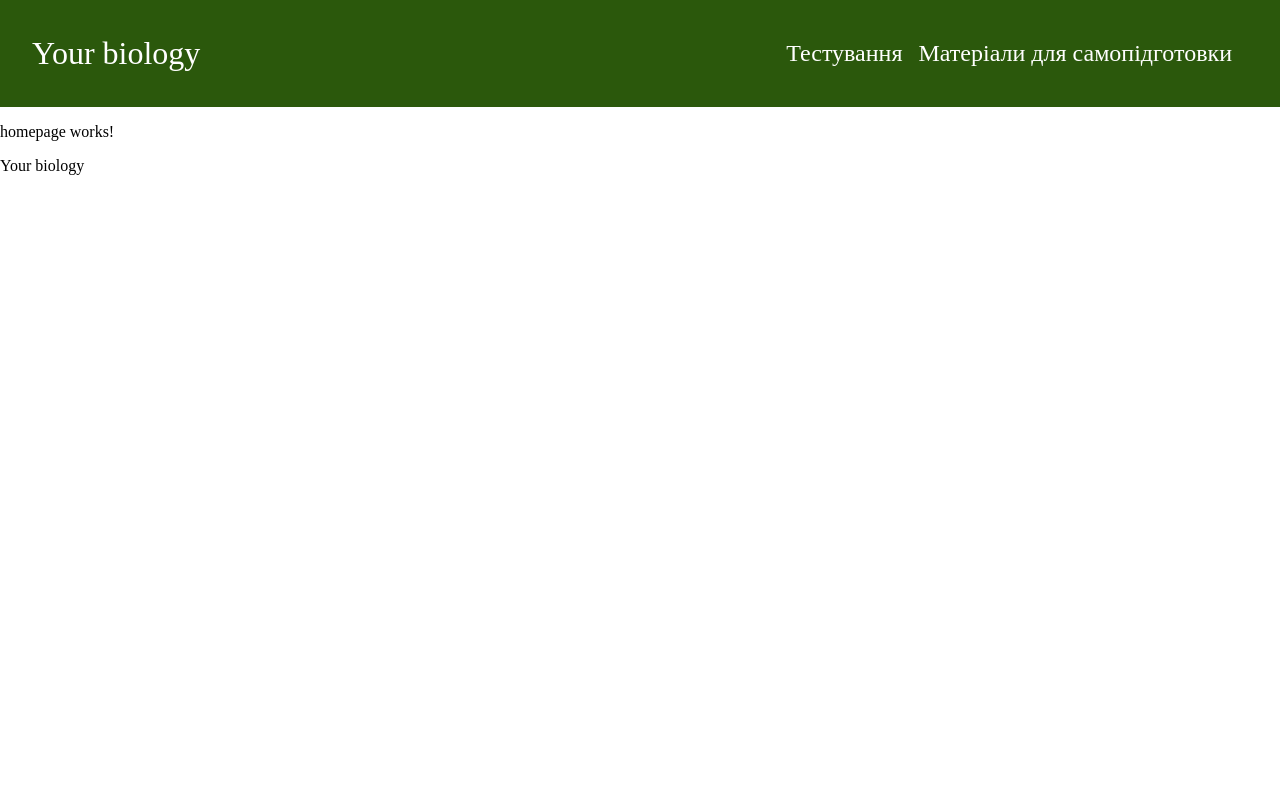
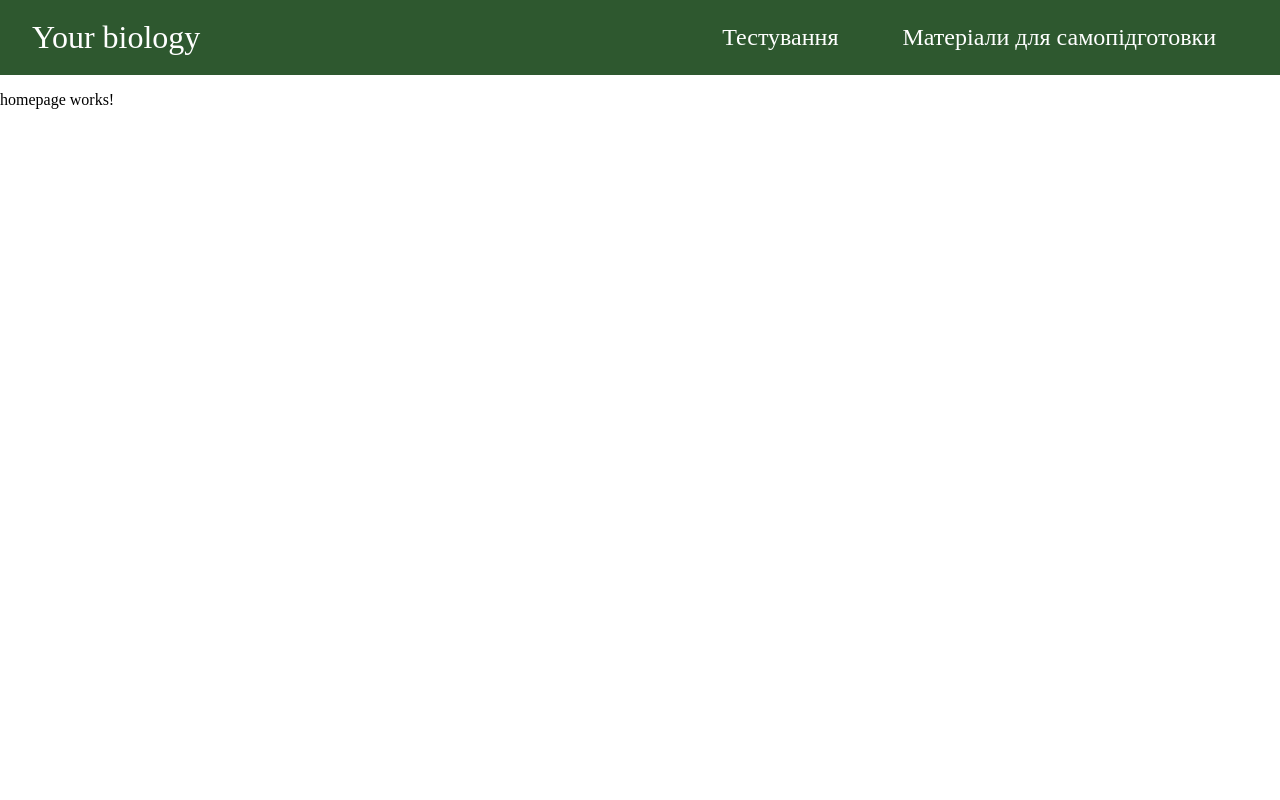
Before and after one commit to biologytest/biologytest, an Angular app: page /home in a window 1280 px wide. Shown: the top 800 px of the page. Built offline with nearby package versions, Linux system fonts and the light colour scheme.

Commit message:
added homepage router service and new styles

```diff
--- a/src/app/app-routing.module.ts
+++ b/src/app/app-routing.module.ts
@@ -1,13 +1,15 @@
 import { NgModule } from '@angular/core';
 import { Routes, RouterModule } from '@angular/router';
 import { HomepageComponent } from "./homepage/homepage.component";
-import {AppComponent} from "./app.component";
+import { AppComponent } from './app.component';
+import { HomepageService } from './service/homepage.service';
 
 
 const routes: Routes = [
   {
     path: '',
-    component: AppComponent
+    component: AppComponent,
+    canActivate: [HomepageService]
   },
   {
     path: 'home',
--- a/src/app/app.module.ts
+++ b/src/app/app.module.ts
@@ -6,6 +6,8 @@ import { AppComponent } from './app.component';
 import { HomepageComponent } from './homepage/homepage.component';
 import { NavbarComponent } from './navbar/navbar.component';
 import { FooterComponent } from './footer/footer.component';
+
+import { HomepageService } from "./service/homepage.service";
 
 @NgModule({
   declarations: [
@@ -18,7 +20,7 @@ import { FooterComponent } from './footer/footer.component';
     BrowserModule,
     AppRoutingModule
   ],
-  providers: [],
+  providers: [HomepageService],
   bootstrap: [AppComponent]
 })
 export class AppModule { }
--- a/src/app/footer/footer.component.css
+++ b/src/app/footer/footer.component.css
@@ -0,0 +1,12 @@
+.footer {
+  display: flex;
+  justify-content: center;
+  align-items: center;
+  background-color: #f5f5cc;
+  padding: 0.5rem 0;
+}
+
+.footer-text {
+  font-size: 1.5rem;
+  color: darkgreen;
+}
--- a/src/app/homepage/homepage.component.css
+++ b/src/app/homepage/homepage.component.css
@@ -0,0 +1,3 @@
+p {
+  height: 2000px;
+}
--- a/src/app/navbar/navbar.component.css
+++ b/src/app/navbar/navbar.component.css
@@ -1,6 +1,8 @@
 .navbar-container {
-  padding: 1rem 2rem;
-  background-color: #2b580c;
+  position: sticky;
+  top: 0;
+  padding: 0rem 2rem;
+  background-color: #2e582f;
   color: #fff;
 }
 
@@ -16,12 +18,18 @@
 
 .nav-list {
   display: flex;
+  margin: 0;
   font-size: 1.5rem;
   list-style: none;
 }
 
 .nav-item-link {
+  display: inline-block;
   text-decoration: none;
   color: #fff;
-  margin-right: 1rem;
+  padding: 1.5rem 2rem;
 }
+
+.nav-list-item:hover {
+  background-color: #3b5849;
+}
--- /dev/null
+++ b/src/app/service/homepage.service.ts
@@ -0,0 +1,14 @@
+import { Injectable } from '@angular/core';
+import { Router } from '@angular/router';
+
+@Injectable({
+  providedIn: 'root'
+})
+export class HomepageService {
+
+  constructor(private router: Router) { }
+
+  canActivate(): any {
+    return this.router.navigateByUrl('/home');
+  }
+}
```
Also changed, not shown: 1 other file (tests, documents, lock files or other folders).
